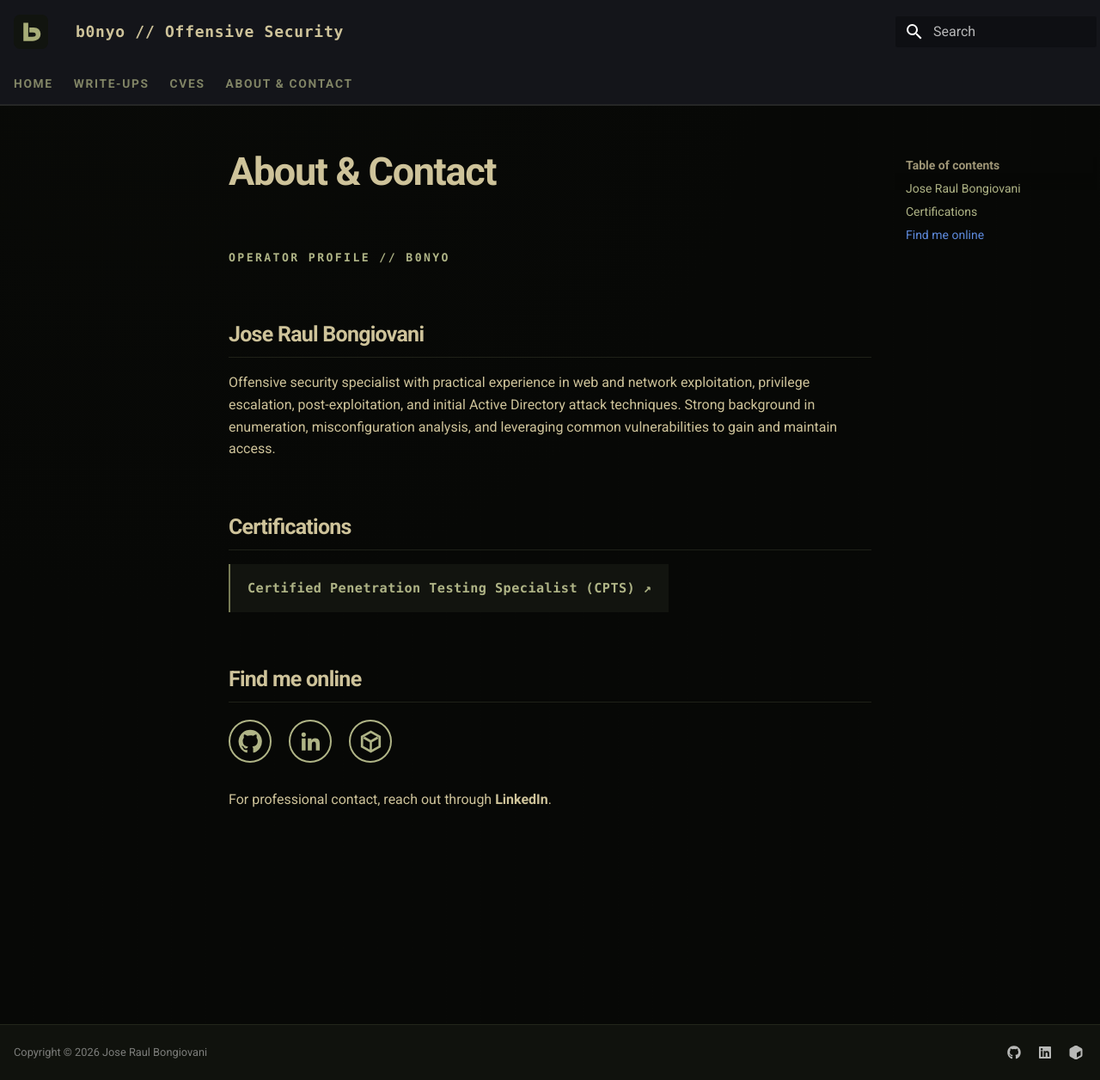
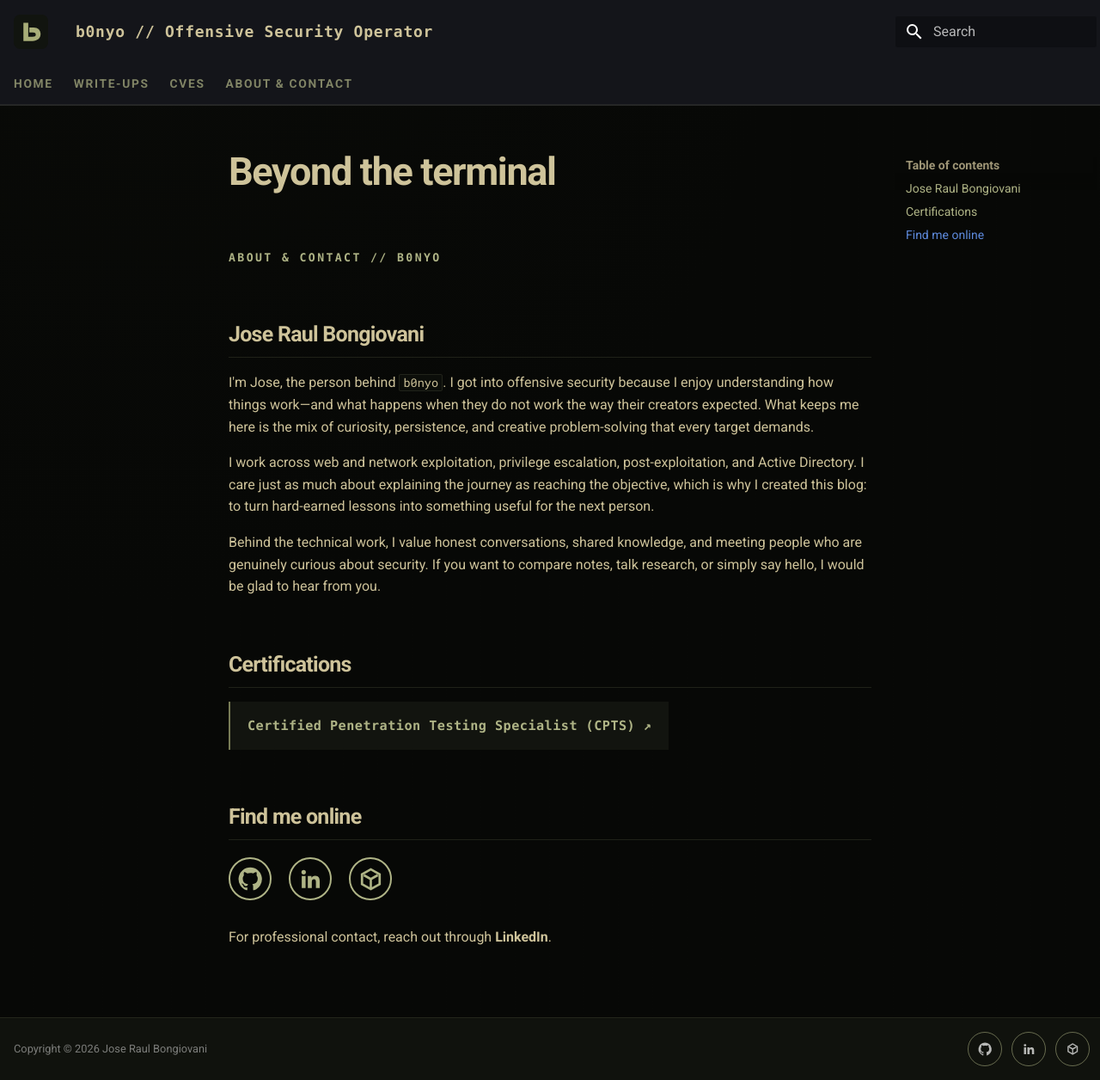
Before and after one commit to b0nyo/b0nyo.github.io, an MkDocs documentation site: the page built from docs/about/index.md, in a window 1280 px wide and 1256 px high. Shown: the whole window at 86% size. Built offline with MkDocs 1.6.1 and Material for MkDocs 9.7.7, drawn with Linux system fonts in a browser that asks for light colours.

Commit message:
Refine personal branding and write-ups landing

```diff
--- a/docs/about/index.md
+++ b/docs/about/index.md
@@ -1,13 +1,22 @@
-# About & Contact
+# Beyond the terminal
 
-<span class="eyebrow">OPERATOR PROFILE // B0NYO</span>
+<span class="eyebrow">ABOUT & CONTACT // B0NYO</span>
 
 ## Jose Raul Bongiovani
 
-Offensive security specialist with practical experience in web and network
-exploitation, privilege escalation, post-exploitation, and initial Active
-Directory attack techniques. Strong background in enumeration, misconfiguration
-analysis, and leveraging common vulnerabilities to gain and maintain access.
+I'm Jose, the person behind `b0nyo`. I got into offensive security because I
+enjoy understanding how things work—and what happens when they do not work the
+way their creators expected. What keeps me here is the mix of curiosity,
+persistence, and creative problem-solving that every target demands.
+
+I work across web and network exploitation, privilege escalation,
+post-exploitation, and Active Directory. I care just as much about explaining
+the journey as reaching the objective, which is why I created this blog: to turn
+hard-earned lessons into something useful for the next person.
+
+Behind the technical work, I value honest conversations, shared knowledge, and
+meeting people who are genuinely curious about security. If you want to compare
+notes, talk research, or simply say hello, I would be glad to hear from you.
 
 ## Certifications
 
--- a/docs/stylesheets/extra.css
+++ b/docs/stylesheets/extra.css
@@ -140,8 +140,20 @@ body {
 .social-links a:hover { color: var(--blood-hot) !important; transform: translateY(-2px); }
 .social-links .social-ring:hover,
 .social-links .social-htb:hover { background: rgba(143, 15, 25, .08); border-color: var(--blood-hot); }
-.md-social__link { color: var(--sage); }
-.md-social__link:hover { color: var(--blood-hot); }
+.md-social { display: flex; align-items: center; gap: .55rem; }
+.md-social__link {
+  display: grid;
+  width: 2rem;
+  height: 2rem;
+  padding: .34rem;
+  place-items: center;
+  color: var(--sage);
+  border: 1px solid rgba(175, 180, 134, .55);
+  border-radius: 50%;
+  transition: color .2s ease, border-color .2s ease, transform .2s ease;
+}
+.md-social__link svg { width: 100%; height: 100%; fill: currentColor; }
+.md-social__link:hover { color: var(--blood-hot); border-color: var(--blood-hot); transform: translateY(-2px); }
 
 .md-button { color: var(--sage) !important; margin-top: .5rem; border-color: rgba(175, 180, 134, .6) !important; border-radius: 1px !important; background: transparent !important; font-family: ui-monospace, SFMono-Regular, Menlo, monospace; font-size: .7rem; letter-spacing: .05em; }
 .md-button--primary { color: var(--ink) !important; background: var(--sage) !important; border-color: var(--sage) !important; }
--- a/mkdocs.yml
+++ b/mkdocs.yml
@@ -1,4 +1,4 @@
-site_name: b0nyo // Offensive Security
+site_name: b0nyo // Offensive Security Operator
 site_description: Personal cyber security research, CTF write-ups, and vulnerability disclosures by Jose Raul Bongiovani.
 site_author: Jose Raul Bongiovani
 site_url: https://b0nyo.github.io/
@@ -56,7 +56,7 @@ extra:
     - icon: fontawesome/brands/linkedin
       link: https://www.linkedin.com/in/jose-raul-bongiovani/
       name: LinkedIn
-    - icon: fontawesome/solid/cube
+    - icon: simple/hackthebox
       link: https://app.hackthebox.com/users/1117173
       name: Hack The Box
 copyright: Copyright &copy; 2026 Jose Raul Bongiovani
--- /dev/null
+++ b/overrides/partials/social.html
@@ -0,0 +1,11 @@
+<div class="md-social">
+  <a class="md-social__link" href="https://github.com/b0nyo" target="_blank" rel="noopener noreferrer" aria-label="GitHub" title="GitHub">
+    <svg viewBox="0 0 24 24" aria-hidden="true"><path d="M12 .7a11.5 11.5 0 0 0-3.64 22.41c.58.11.79-.25.79-.56v-2.23c-3.22.7-3.9-1.37-3.9-1.37-.52-1.34-1.28-1.69-1.28-1.69-1.05-.72.08-.71.08-.71 1.16.08 1.77 1.19 1.77 1.19 1.03 1.77 2.7 1.26 3.36.96.1-.75.4-1.26.73-1.55-2.57-.29-5.27-1.28-5.27-5.69 0-1.26.45-2.28 1.19-3.09-.12-.29-.52-1.47.11-3.05 0 0 .97-.31 3.16 1.18A10.97 10.97 0 0 1 12 6.11c.98 0 1.96.13 2.88.39 2.2-1.49 3.16-1.18 3.16-1.18.63 1.58.23 2.76.11 3.05.74.81 1.19 1.83 1.19 3.09 0 4.42-2.71 5.39-5.29 5.68.42.36.79 1.06.79 2.14v3.27c0 .31.21.68.8.56A11.5 11.5 0 0 0 12 .7Z"/></svg>
+  </a>
+  <a class="md-social__link" href="https://www.linkedin.com/in/jose-raul-bongiovani/" target="_blank" rel="noopener noreferrer" aria-label="LinkedIn" title="LinkedIn">
+    <svg viewBox="0 0 24 24" aria-hidden="true"><path d="M5.37 3.2a2.18 2.18 0 1 1 0 4.36 2.18 2.18 0 0 1 0-4.36ZM3.49 9.18h3.76V21H3.49V9.18Zm5.95 0h3.6v1.62h.05c.5-.95 1.73-1.95 3.56-1.95 3.81 0 4.52 2.51 4.52 5.78V21h-3.75v-5.65c0-1.35-.03-3.08-1.88-3.08-1.88 0-2.17 1.47-2.17 2.98V21H9.44V9.18Z"/></svg>
+  </a>
+  <a class="md-social__link" href="https://app.hackthebox.com/users/1117173" target="_blank" rel="noopener noreferrer" aria-label="Hack The Box" title="Hack The Box">
+    <svg viewBox="0 0 24 24" aria-hidden="true"><path d="M12 2 21 7v10l-9 5-9-5V7l9-5Zm0 2.3L5.1 8.1v7.8l5.9 3.28v-6.6L5.2 9.35l1.07-1.92L12 10.62l5.73-3.19 1.07 1.92L13 12.58v6.6l5.9-3.28V8.1L12 4.3Z"/></svg>
+  </a>
+</div>
```
Also changed, not shown: docs/index.md (+26 -19 lines), docs/writeups/index.md (+9 -5 lines).
